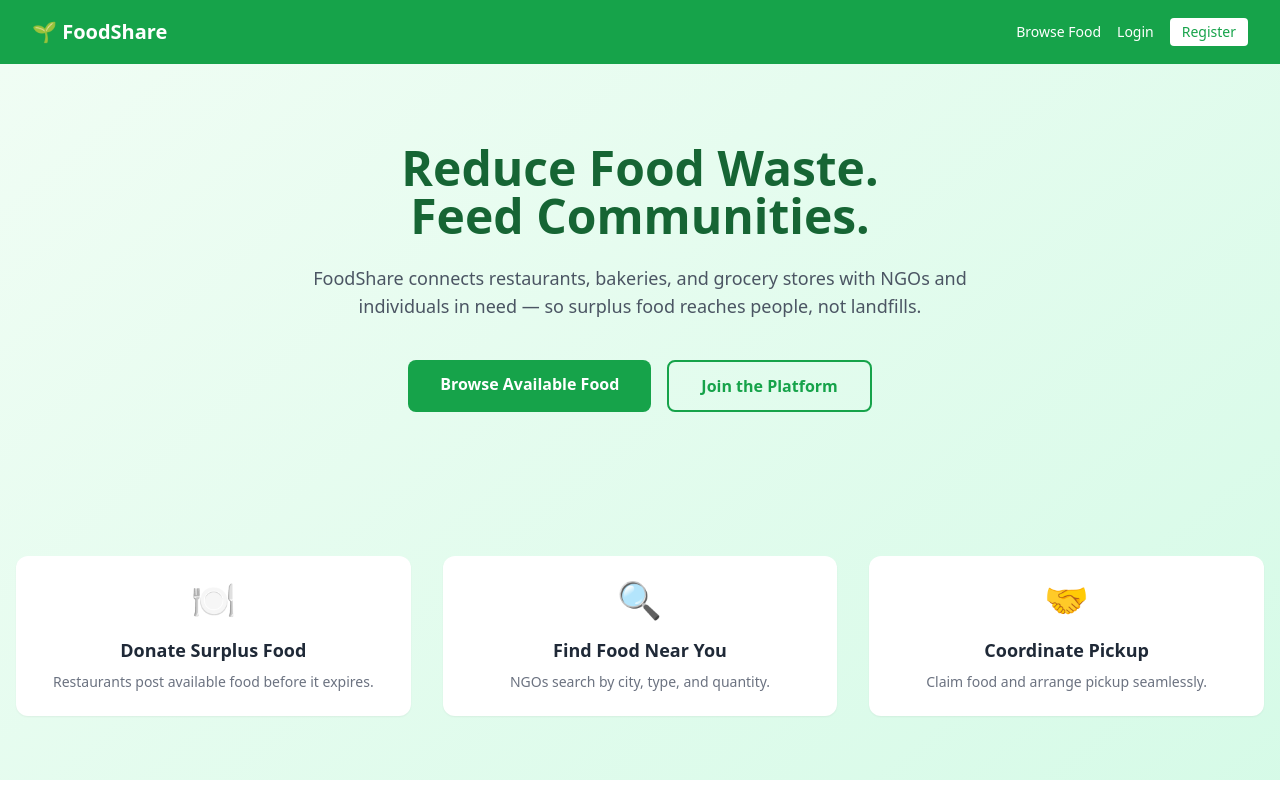
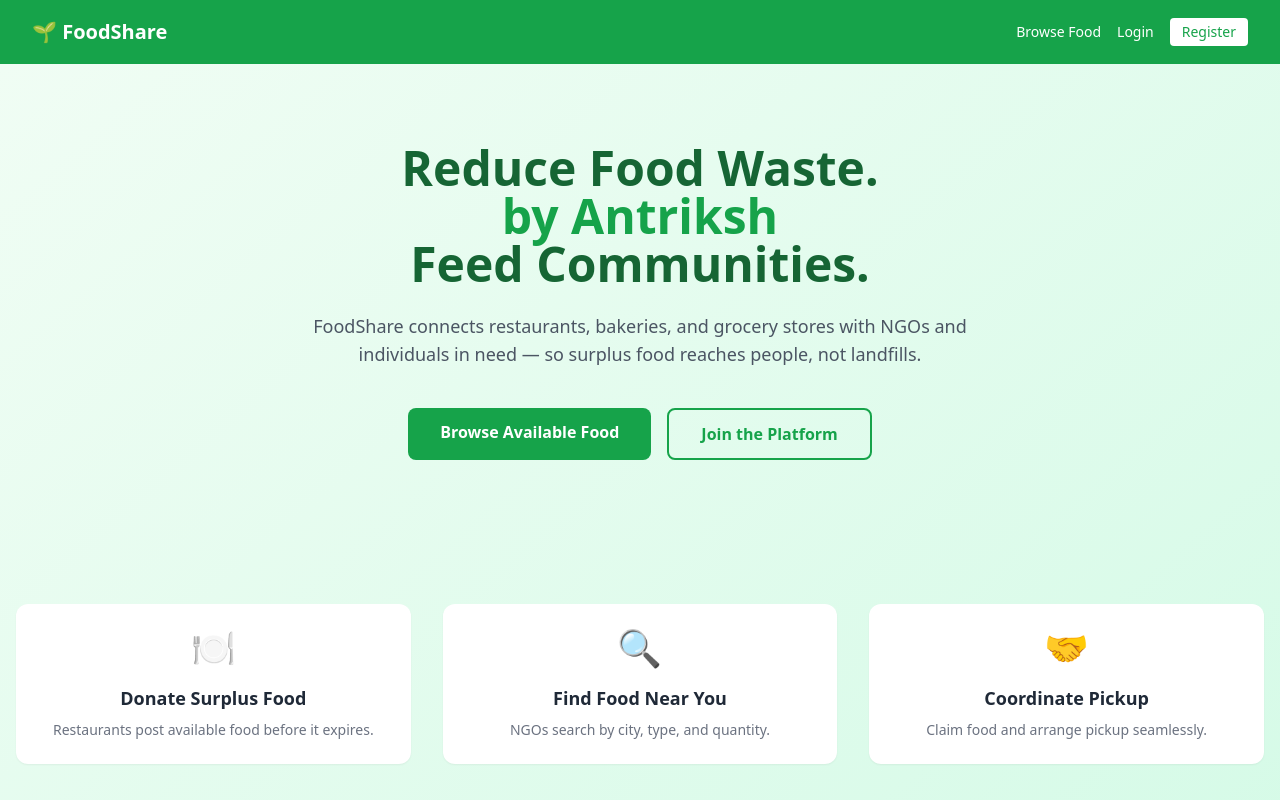
Before and after one commit to Antriksh55/Food_waste_Management, a React (Vite) app in the folder frontend/: page / in a window 1280 px wide. Shown: the top 800 px of the page. Built offline with nearby package versions, Linux system fonts and the light colour scheme; no server answers.

Commit message:
Name in between

```diff
--- a/frontend/src/pages/Home.jsx
+++ b/frontend/src/pages/Home.jsx
@@ -6,7 +6,9 @@ export default function Home() {
       {/* Hero */}
       <section className="max-w-7xl mx-auto px-4 py-20 text-center">
         <h1 className="text-4xl sm:text-5xl font-bold text-green-800 mb-6">
-          Reduce Food Waste.<br />Feed Communities.
+          Reduce Food Waste.<br />
+          <span className="text-green-600">by Antriksh</span><br />
+          Feed Communities.
         </h1>
         <p className="text-lg text-gray-600 max-w-2xl mx-auto mb-10">
           FoodShare connects restaurants, bakeries, and grocery stores with NGOs and individuals
```
